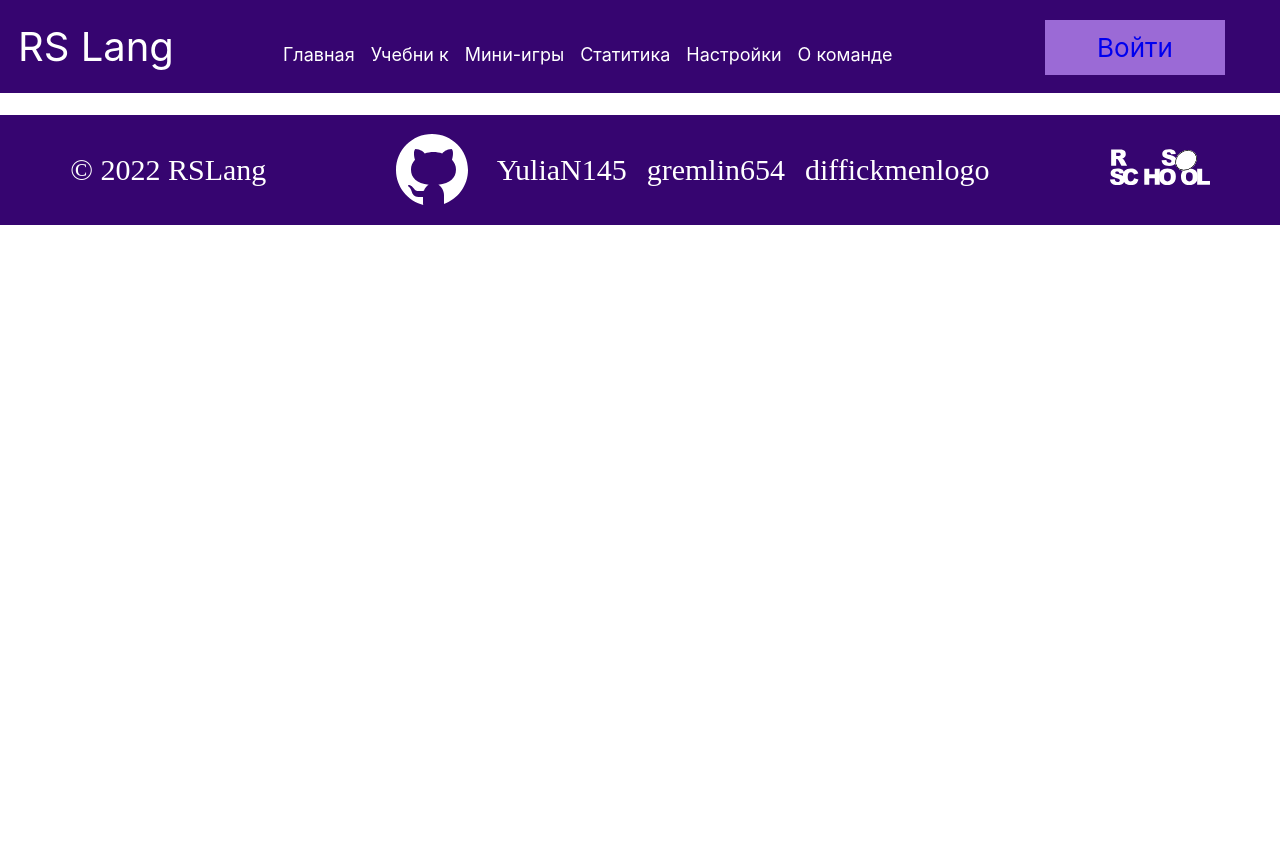
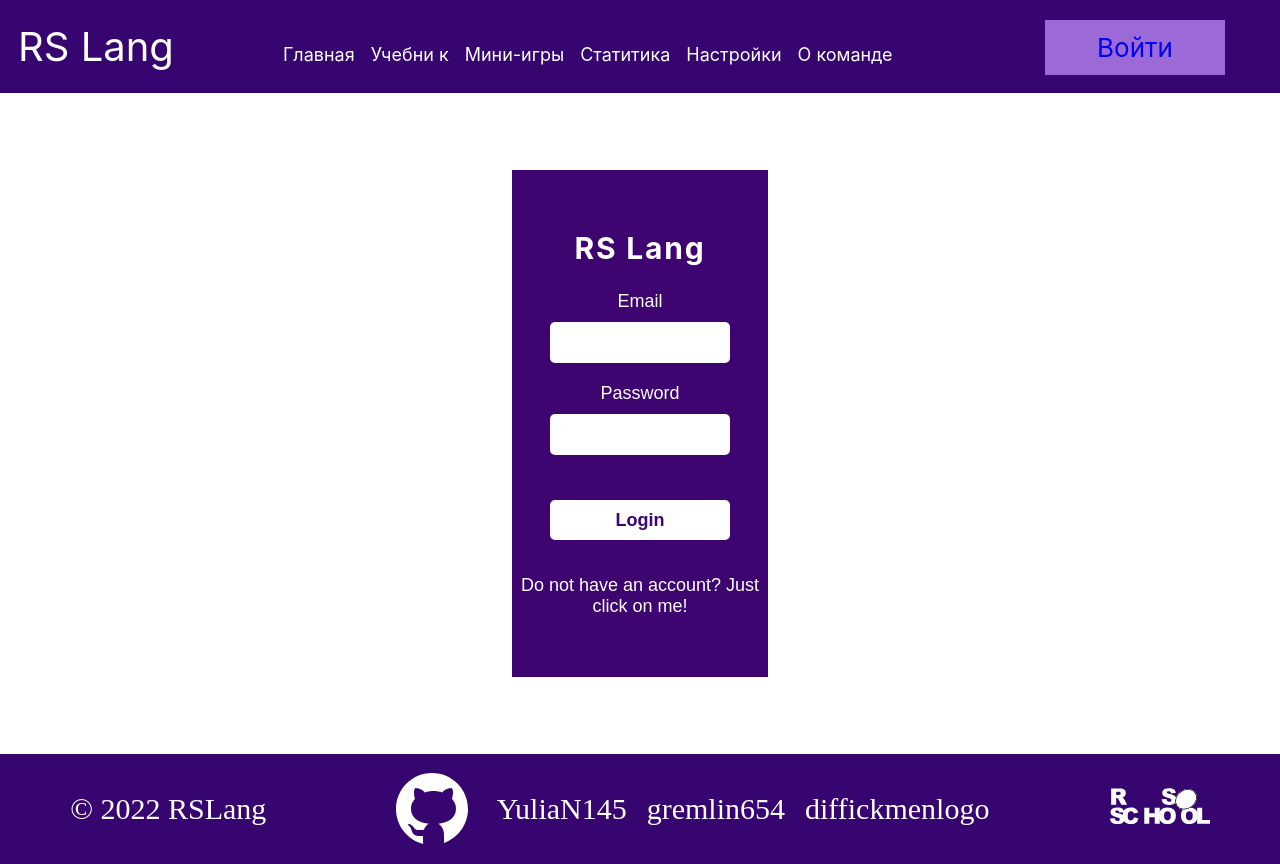
Before and after one commit to gremlin654/rslang, a React (Create React App) app in the folder rslang/: page /signin in a window 1280 px wide. Before the commit the page ends 800 px from the top, so only its background shows below. Built offline with nearby package versions, Linux system fonts and the light colour scheme; no server answers.

Commit message:
feat: make deafult design to register and login

```diff
--- a/rslang/src/App.tsx
+++ b/rslang/src/App.tsx
@@ -3,9 +3,11 @@ import './App.css'
 import Footer from './components/Footer'
 import Header from './components/Header'
 import Main from './components/Main'
-import { Routes, Route } from 'react-router-dom'
+import { Routes, Route, BrowserRouter } from 'react-router-dom'
 import { Sprint } from './components/games/Sprint'
 import { postAPI } from './services/PostService'
+import { SignIn } from './components/sign/SignIn'
+import { SignUp } from './components/sign/SignUp'
 
 function App() {
   const { data: words, error, isLoading } = postAPI.useGetWordsQuery(1)
@@ -16,6 +18,8 @@ function App() {
       <Routes>
         <Route path='/' element={<Main />} />
         <Route path='/games' element={<Sprint />} />
+        <Route path='/signin' element={<SignIn />} />
+        <Route path='/signup' element={<SignUp />} />
       </Routes>
       <Footer />
     </div>
--- a/rslang/src/components/Header.tsx
+++ b/rslang/src/components/Header.tsx
@@ -34,7 +34,7 @@ export default function Header() {
           </nav>
           <div className='header__btn'>
             <button className='btn'>
-              <Link to='/login'>Войти</Link>
+              <Link to='/signin'>Войти</Link>
             </button>
           </div>
         </div>
--- /dev/null
+++ b/rslang/src/components/sign/SignIn.tsx
@@ -0,0 +1,26 @@
+import { Link } from 'react-router-dom';
+import '../../style/sign/SignIn.scss';
+
+export function SignIn() {
+    return(
+        <div className="login">
+            <div className="login__container">
+                <div className="login__logo">
+                    <h1>RS Lang</h1>
+                </div>
+                <div className="login-form">
+                    <div className="email">
+                        <p>Email</p>
+                        <input type='text' />
+                    </div>
+                    <div className="password__form">
+                        <p>Password</p>
+                        <input type='password' />
+                    </div>
+                </div>
+                <div className="login__btn">Login</div>
+                <Link className='login__register' to='/signup'>Do not have an account? Just click on me!</Link>
+            </div>
+        </div>
+    )
+}
--- /dev/null
+++ b/rslang/src/components/sign/SignUp.tsx
@@ -0,0 +1,29 @@
+import { Link } from 'react-router-dom';
+
+export function SignUp() {
+    return(
+        <div className="login">
+            <div className="login__container">
+                <div className="login__logo">
+                    <h1>RS Lang</h1>
+                </div>
+                <div className="login-form">
+                    <div className="name">
+                        <p>Name</p>
+                        <input type='text' />
+                    </div>
+                    <div className="email">
+                        <p>Email</p>
+                        <input type='text' />
+                    </div>
+                    <div className="password__form">
+                        <p>Password</p>
+                        <input type='password' />
+                    </div>
+                </div>
+                <div className="login__btn">Register</div>
+                <Link className='login__register' to='/signin'>Have account? Just click on me!</Link>
+            </div>
+        </div>
+    )
+}
--- /dev/null
+++ b/rslang/src/style/sign/SignIn.scss
@@ -0,0 +1,63 @@
+$text-color: #fff;
+$background-login: #3e0470;
+
+.login{
+    width: 20%;
+    margin: 6% auto;
+    padding: 50px 0;
+    align-items: center;
+
+
+    background-color: $background-login;
+    color: $text-color;
+    font-size: large;
+    text-align: center;
+    font-family: Arial, Helvetica, sans-serif;
+
+    div{
+        margin: 10px 0;
+    }
+
+    input{
+        width: 70%;
+        margin: 10px 0;
+        padding: 10px;
+        border: none;
+        border-radius: 5px;
+        font-size: large;
+    }
+}
+.login__logo{
+    h1{
+        font-size: 3rem;
+        font-weight: 700;
+        font-family: 'Inter', sans-serif;
+        letter-spacing: 0.06em;
+        margin-bottom: 10%;
+    }
+}
+.login__register{
+    color: $text-color;
+    text-decoration: none;
+}
+.login__btn{
+    width: 70%;
+    height: 40px;
+    margin: 35px auto !important;
+    display: flex;
+    align-items: center;
+    justify-content: center;
+
+    border: none;
+    border-radius: 5px;
+    background-color: #fff;
+    color: $background-login;
+    font-size: large;
+    font-weight: 700;
+    cursor: pointer;
+    transition: 0.3s;
+    &:hover{
+        background-color: #3e0470;
+        color: #fff;
+    }
+}
```
